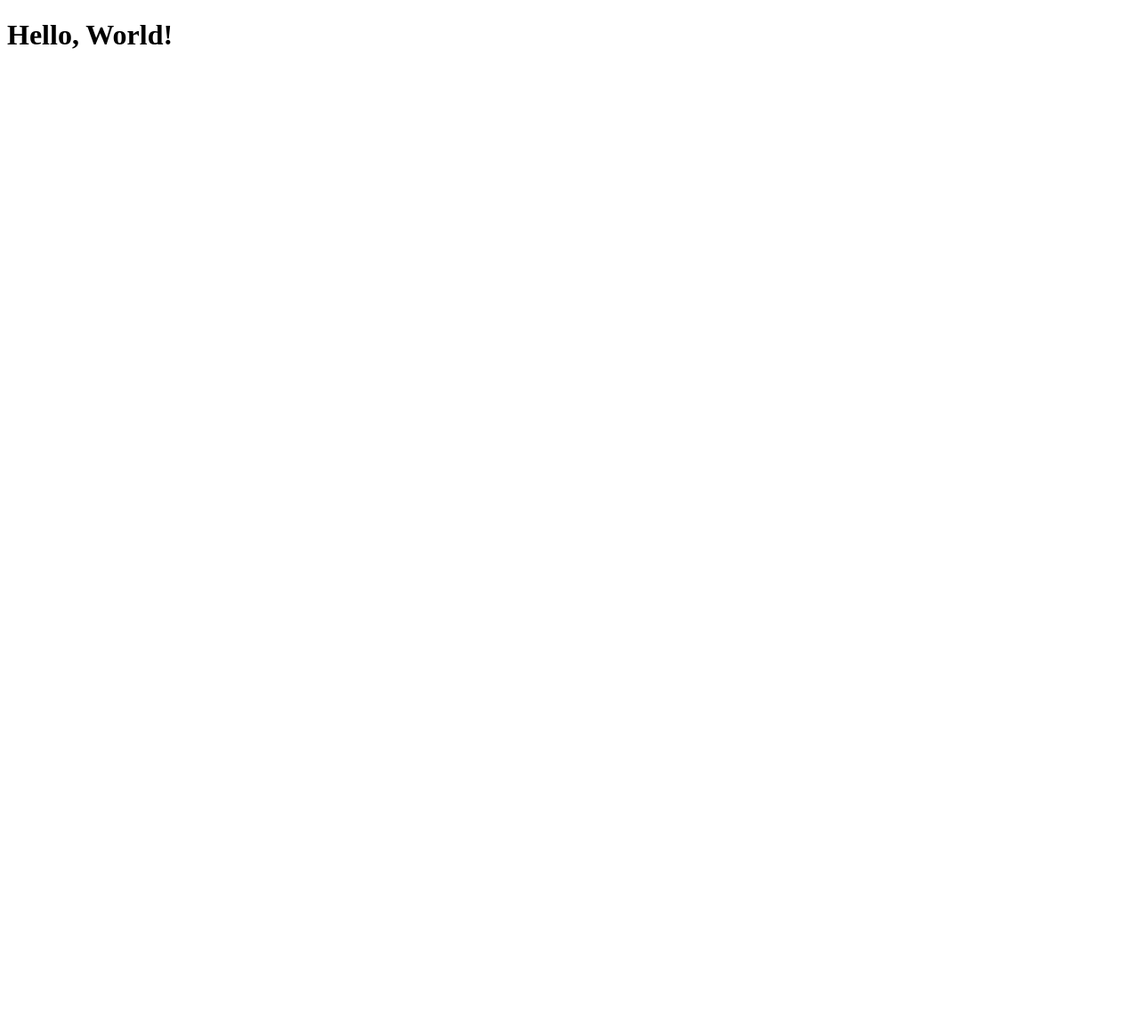
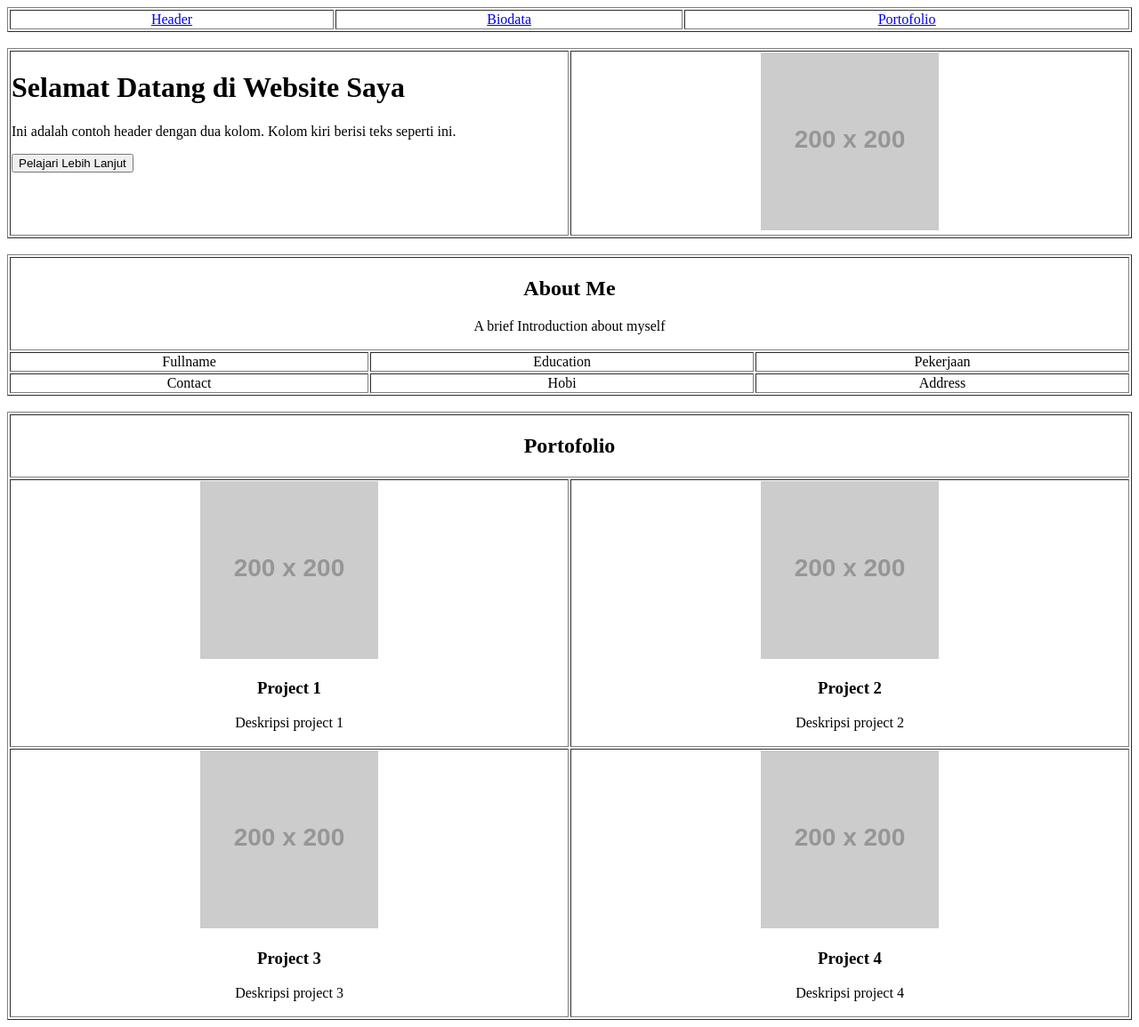
Before and after one commit to Syekhjderr/HTML_pertama, a plain HTML site: page index.html in a window 1280 px wide. Shown: the whole page at 89% size. Before the commit the page ends 800 px from the top, so only its background shows below. Drawn offline with Linux system fonts and the light colour scheme; placeholder pictures from the web are drawn by us.

Commit message:
Menyesuaikan seluruh perubahan code sebelumnya menjadi seperti video pembahasan

```diff
--- a/index.html
+++ b/index.html
@@ -1,11 +1,90 @@
 <!DOCTYPE html>
-<html lang="en">
+<html lang = "id">
 <head>
     <meta charset="UTF-8">
     <meta name="viewport" content="width=device-width, initial-scale=1.0">
-    <title>Tugas Sesi 1</title>
+    <title>Contoh Halaman HTML</title>
 </head>
 <body>
-    <h1>Hello, World!</h1>
+
+<!-- SECTION 1 : MENU -->
+<table border="1" width="100%" >
+    <tr>
+        <td align="center"><a href="section2">Header</a></td>
+        <td align="center"><a href="section3">Biodata</a></td>
+        <td align="center"><a href="section4">Portofolio</a></td>
+    </tr>
+</table>
+
+<br>
+
+<!-- SECTION 2 : JUDUL KIRI DAN GAMBAR KANAN -->
+<table border="1" width="100%" id="section2">
+    <tr>
+        <td width="50%" align="left" valign="top">
+            <h1>Selamat Datang di Website Saya</h1>
+            <p>Ini adalah contoh header dengan dua kolom. Kolom kiri berisi teks seperti ini.</p>
+            <button>Pelajari Lebih Lanjut</button>
+        </td>
+        <td width="50%" align="center" valign = "middle">
+            <img src="https://via.placeholder.com/200" alt ="Gambar Placeholder">
+        </td>
+    </tr>
+</table>
+
+<br>
+
+<!-- SECTION 3 : BIODATA 6 BOX -->
+<table border="1" width="100%" id="section3">
+    <tr>
+        <td colspan = "3" align="center">
+            <h2>About Me</h2>
+            <p> A brief Introduction about myself</p>
+        </td>
+    </tr>
+    <tr>
+        <td align="center">Fullname</td>
+        <td align="center">Education</td>
+        <td align="center">Pekerjaan</td>
+    </tr>
+    <tr>
+        <td align="center">Contact</td>
+        <td align="center">Hobi</td>
+        <td align="center">Address</td>
+    </tr>
+</table>
+
+<br>
+
+<!-- SECTION 4 : PORTOFOLIO -->
+<table border="1" width="100%" id="section4">
+    <tr>
+        <td colspan = "3" align = "center"><h2>Portofolio</h2></td>
+    </tr>
+    <tr>
+        <td align = "center" valign = "top">
+            <img src="https://via.placeholder.com/200" alt ="Gambar Placeholder">
+            <h3>Project 1</h3>
+            <p>Deskripsi project 1</p>
+        </td>
+        <td align = "center" valign = "top">
+            <img src="https://via.placeholder.com/200" alt ="Gambar Placeholder">
+            <h3>Project 2</h3>
+            <p>Deskripsi project 2</p>
+        </td>
+    <tr>
+        <td align = "center" valign = "top">
+            <img src="https://via.placeholder.com/200" alt ="Gambar Placeholder">
+            <h3>Project 3</h3>
+            <p>Deskripsi project 3</p>
+        </td>
+        <td align = "center" valign = "top">
+            <img src="https://via.placeholder.com/200" alt ="Gambar Placeholder">
+            <h3>Project 4</h3>
+            <p>Deskripsi project 4</p>
+        </td>
+    </tr>
+    </tr>
+</table>
 </body>
 </html>
```
